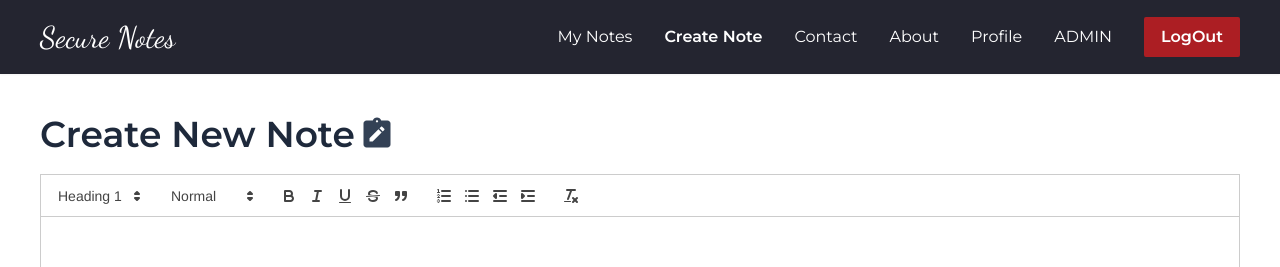
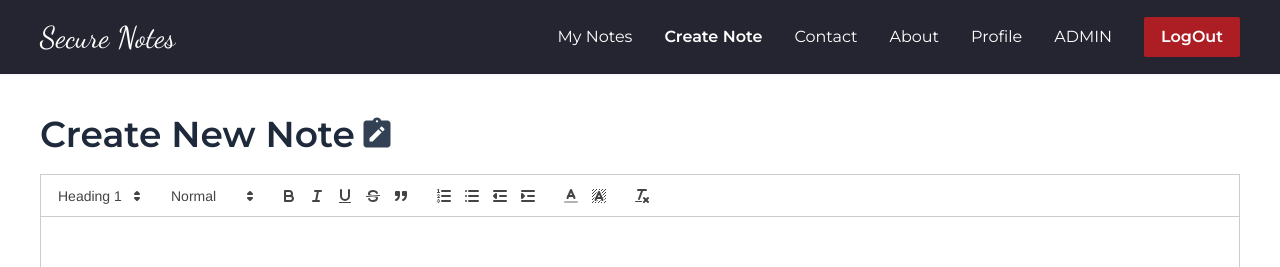
Before and after one commit to babyluna628/secure-notes-react, a React (Create React App) app: page /create-note in a window 1280 px wide. Shown: the top 267 px of the page. Built offline with nearby package versions, Linux system fonts and the light colour scheme; no server answers; sample sign-in values are in the browser's storage.

Commit message:
노트 읽기

```diff
--- a/src/components/Notes/AllNotes.js
+++ b/src/components/Notes/AllNotes.js
@@ -5,12 +5,12 @@ import NoteItems from "./NoteItems";
 import { FiFilePlus } from "react-icons/fi";
 import { Blocks } from "react-loader-spinner";
 import Errors from "../Errors";
-
+//유저의 모든 노트들을 표시
 const AllNotes = () => {
   const [notes, setNotes] = useState([]);
   const [loading, setLoading] = useState(false);
   const [error, setError] = useState(false);
-
+  //유저의 노트들을 서버에서 가져옴
   const fetchNotes = async () => {
     setLoading(true);
     try {
@@ -18,7 +18,7 @@ const AllNotes = () => {
 
       const parsedNotes = response.data.map((note) => ({
         ...note,
-        parsedContent: JSON.parse(note.content).content, // Assuming each note's content is JSON-formatted.
+        parsedContent: JSON.parse(note.content).content, // 제이슨문자열을 변환해서 안의 내용만 가져옴
       }));
       setNotes(parsedNotes);
     } catch (error) {
--- a/src/components/Notes/CreateNote.js
+++ b/src/components/Notes/CreateNote.js
@@ -8,19 +8,20 @@ import Buttons from "../../utils/Buttons";
 import toast from "react-hot-toast";
 
 const CreateNote = () => {
-  const navigate = useNavigate();
-  //set the content of the reactquill
+  const navigate = useNavigate(); //네비객체
+  //리액트퀄의 입력내용 관리
   const [editorContent, setEditorContent] = useState("");
   const [loading, setLoading] = useState(false);
-
+  //console.log(editorContent); 콘솔로 어떻게 저장되는지 봄
+  //에디터의 내용이 바뀌면 그내용을 에디터컨텐트에 저장함
   const handleChange = (content, delta, source, editor) => {
     setEditorContent(content);
   };
 
-  //note create handler
+  //제출 버튼을 누르면 에디터내용을 서버로 보내 저장함
   const handleSubmit = async () => {
     if (editorContent.trim().length === 0) {
-      return toast.error("Note content is required");
+      return toast.error("내용을 적어주세요"); //에디터 선택하면 내용으로 취급됨
     }
     try {
       setLoading(true);
@@ -64,6 +65,14 @@ const CreateNote = () => {
                 { indent: "-1" },
                 { indent: "+1" },
               ],
+
+              [
+                {
+                  color: [],
+                },
+                { background: [] },
+              ],
+
               ["clean"],
             ],
           }}
--- a/src/components/Notes/NoteItems.js
+++ b/src/components/Notes/NoteItems.js
@@ -5,7 +5,7 @@ import { truncateText } from "../../utils/truncateText";
 import { Link } from "react-router-dom";
 import "react-quill/dist/quill.snow.css";
 import moment from "moment";
-
+//각각의 노트들을 표시함 (글내용,노트아이디,작성일)
 const NoteItems = ({ parsedContent, id, createdAt }) => {
   const formattedDate = moment(createdAt).format("D MMMM YYYY");
   return (
```
